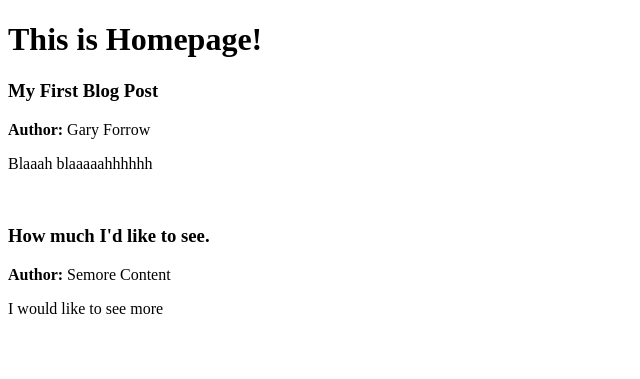
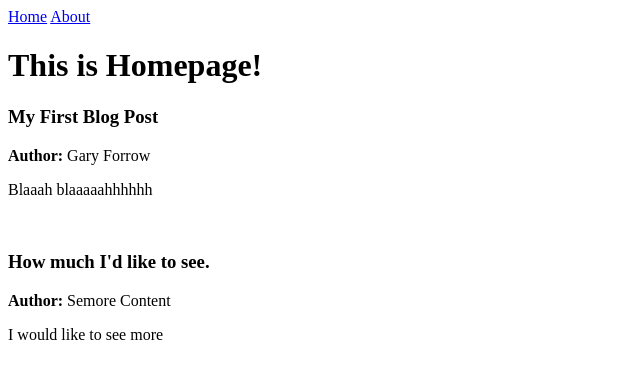
Before and after one commit to GForrow/FirstFlaskApp, a Flask app: page / in a window 1280 px wide. Shown: the top 379 px of the page, without its empty margins (0-640 px from the left). Run offline with Flask 2, Linux system fonts and the light colour scheme.

Commit message:
Added nav menu in layout.html, can move between Home and About.

```diff
--- a/app.py
+++ b/app.py
@@ -18,6 +18,7 @@ dummyData = [
     }
 ]
 
+
 @app.route('/')
 @app.route('/home')
 def hello_world():
--- a/templates/homepage.html
+++ b/templates/homepage.html
@@ -7,7 +7,6 @@
         <div>
             <h3>{{ post.title }}</h3>
             <p><b>Author: </b>{{ post.f_name + " " + post.l_name }}</p>
-
             <p>{{ post.content }}</p>
             <br>
         </div>
--- a/templates/layout.html
+++ b/templates/layout.html
@@ -11,6 +11,10 @@
 
 </head>
 <body>
+    <div class = "navbar">
+        <a href="{{ url_for('hello_world')}}">Home</a>
+        <a href="{{ url_for('about')}}">About</a>
+    </div>
     {% block body_content %}
     {% endblock %}
 </body>
```
